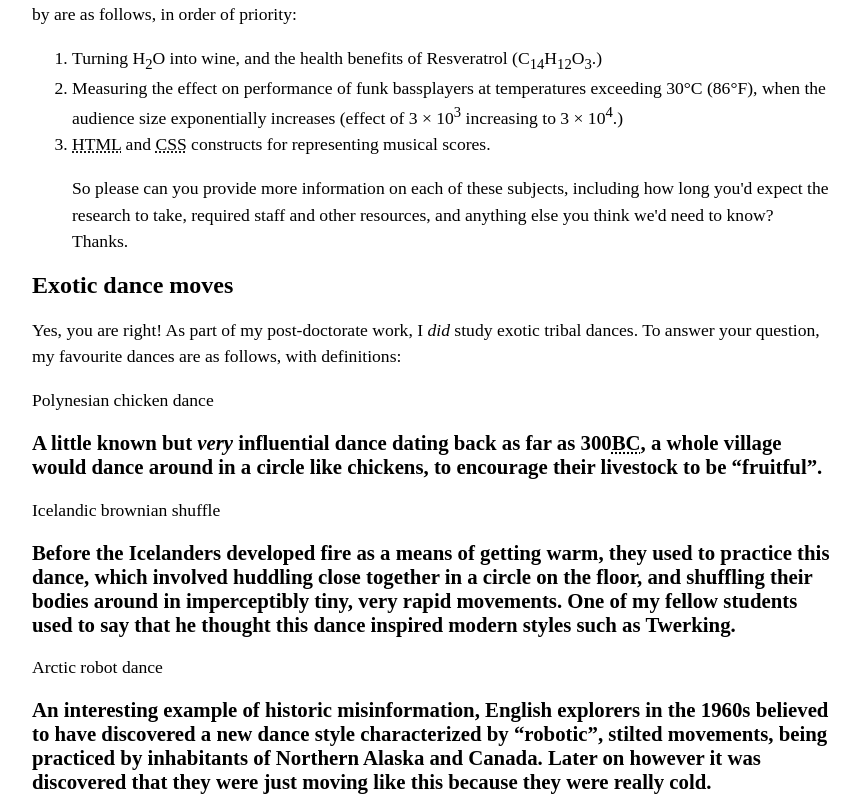
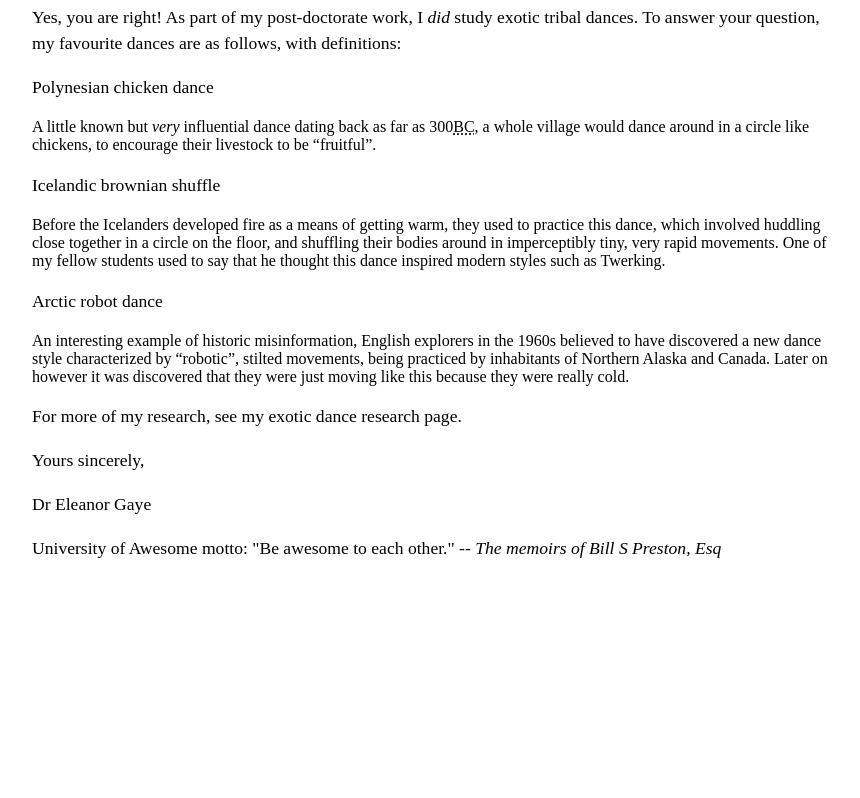
Before and after one commit to JudevineT/JudevineT.github.io, a plain HTML site: page letter-markup/index.html in a window 1280 px wide. Shown: the part 1389-2187 px from the top of the page, without its empty margins (208-1068 px from the left). After the commit the page ends 1968 px from the top, so only its background shows below. Drawn offline with Linux system fonts and the light colour scheme.

Commit message:
Update index.html
Break edit and third list, remove heading attribs

```diff
--- a/letter-markup/index.html
+++ b/letter-markup/index.html
@@ -59,28 +59,28 @@ UK </address>
 
 
                 <h1>Re: Eileen Dover university application</h1>
-<br>
+
                 <p>Dear Eileen,</p>
-<br>
+
                 <p>Thank you for your recent application to join us at the University of Awesome's science faculty to study as part of your <abbr title="Doctor of philosophy"> PhD</abbr> next year. I will answer your questions one by one, in the following sections.</p>
-<br>
+
                 <h1>Starting dates</h1>
-<br>
+
                 <p>We are happy to accommodate you starting your study with us at any time, however it would suit us better if you could start at the beginning of a semester; the start dates for each one are as follows:</p>
-<br>
+
 <ul>
     <li>First semester: <time datetime=2016-9-9>9 September 2016</time></li>
     <li>Second semester: <time datetime=2017-1-15> 15 January 2017</time></li>
     <li>Third semester: <time datetime=2017-5-2>2 May 2017</time></li>
 </ul>
-<br>
+
                 <p>Please let me know if this is ok, and if so which start date you would prefer.</p>
-<br>
+
                 <p>You can find more information about
                     <a href="http://example.com">important university dates</a>        on our website.</p>
-<br>
+
                 <h1>Subjects of study</h1>
-<br>
+
                 <p>At the Awesome Science Faculty, we have a pretty open-minded research facility — as long as the subjects fall somewhere in the realm of science and technology. You seem like an intelligent, dedicated researcher, and just the kind of person we'd like to have on our team. Saying that, of the ideas you submitted we were most intrigued by are as follows, in order of priority:</p>
 <ol>
     <li>Turning H<sub>2</sub>O into wine, and the health benefits of Resveratrol (C<sub>14</sub>H<sub>12</sub>O<sub>3</sub>.)</li>
@@ -98,11 +98,11 @@ UK </address>
                 <p>Yes, you are right! As part of my post-doctorate work, I <i>did</i> study exotic tribal dances. To answer your question, my favourite dances are as follows, with definitions:</p>
 
                 <p>Polynesian chicken dance</p>
-                <h2>A little known but <i>very</i> influential dance dating back as far as 300<abbr Title="Before Christ">BC</abbr>, a whole village would dance around in a circle like chickens, to encourage their livestock to be <q>fruitful</q>.</h2>
+                A little known but <i>very</i> influential dance dating back as far as 300<abbr Title="Before Christ">BC</abbr>, a whole village would dance around in a circle like chickens, to encourage their livestock to be <q>fruitful</q>.
                 <p>Icelandic brownian shuffle</p>
-            <h2>Before the Icelanders developed fire as a means of getting warm, they used to practice this dance, which involved huddling close together in a circle on the floor, and shuffling their bodies around in imperceptibly tiny, very rapid movements. One of my fellow students used to say that he thought this dance inspired modern styles such as Twerking.</h2>
+            Before the Icelanders developed fire as a means of getting warm, they used to practice this dance, which involved huddling close together in a circle on the floor, and shuffling their bodies around in imperceptibly tiny, very rapid movements. One of my fellow students used to say that he thought this dance inspired modern styles such as Twerking.
                 <p>Arctic robot dance</p>
-                <h2>An interesting example of historic misinformation, English explorers in the 1960s believed to have discovered a new dance style characterized by <q>robotic</q>, stilted movements, being practiced by inhabitants of Northern Alaska and Canada. Later on however it was discovered that they were just moving like this because they were really cold.</h2>
+                An interesting example of historic misinformation, English explorers in the 1960s believed to have discovered a new dance style characterized by <q>robotic</q>, stilted movements, being practiced by inhabitants of Northern Alaska and Canada. Later on however it was discovered that they were just moving like this because they were really cold.
 
                 <p>For more of my research, see my exotic dance research page.</p>
 
```
